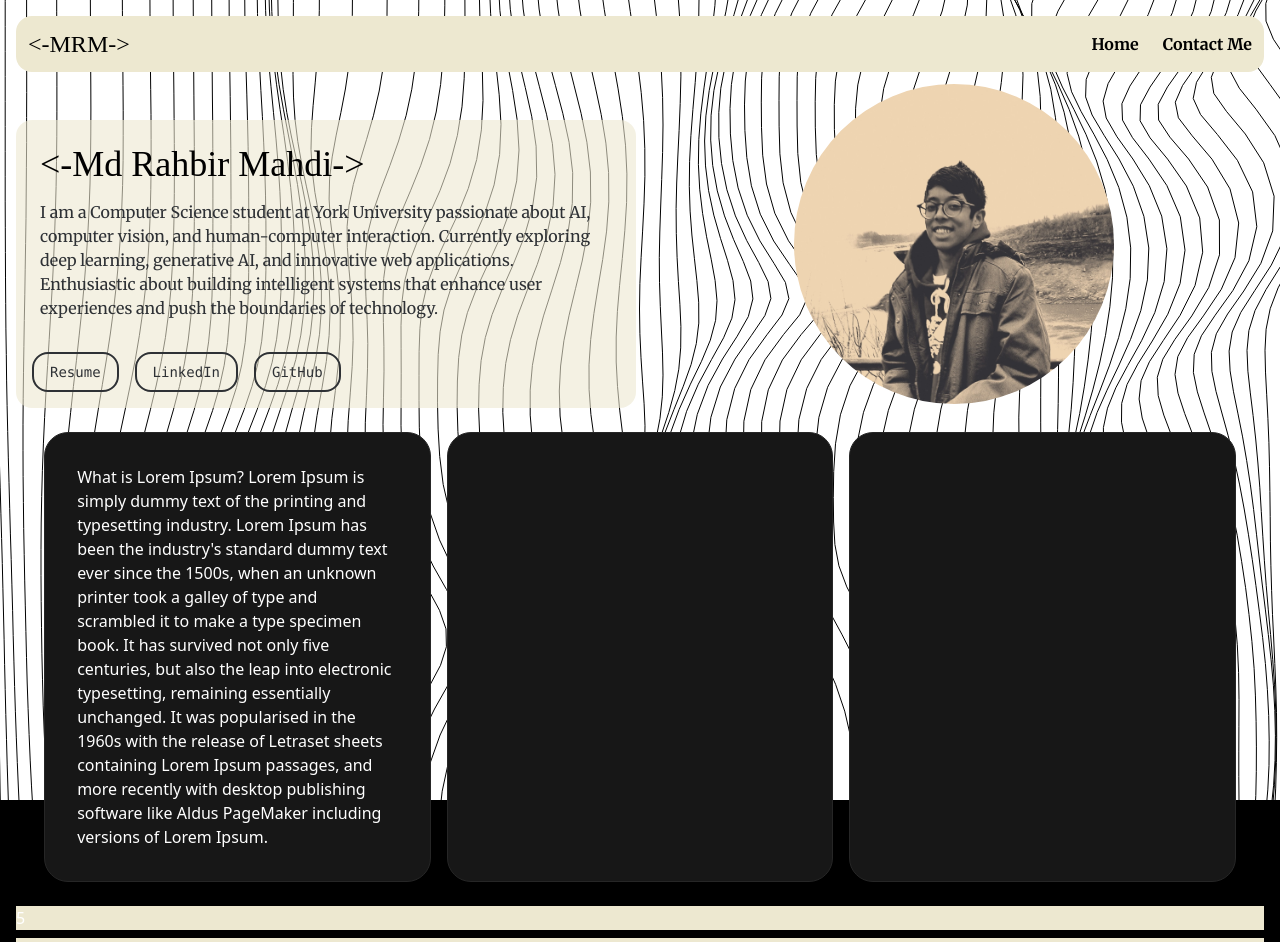
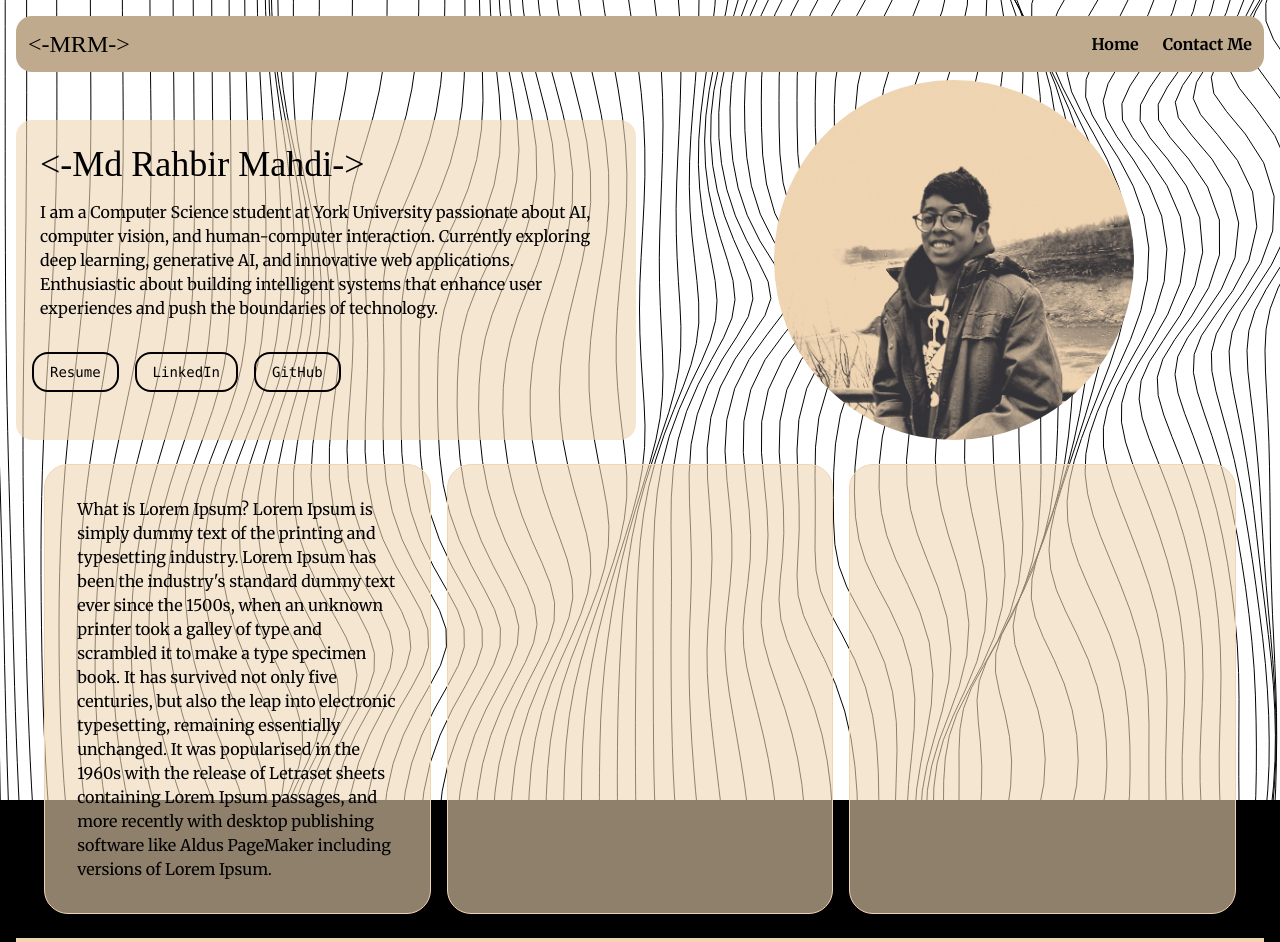
Before and after one commit to Rahbir1518/Portfolio-Website, a React (Vite) app: page / in a window 1280 px wide. Shown: the top 942 px of the page. Built offline with nearby package versions, Linux system fonts and the light colour scheme; a web font is replaced by a local one.

Commit message:
color changes

```diff
--- a/src/App.jsx
+++ b/src/App.jsx
@@ -9,7 +9,7 @@ function App() {
     <>
       <div className="relative min-h-screen bg-black cursor-none overflow-auto">
         <div className="fixed inset-0 z-0">
-          <Waves backgroundColor="#FFFFFF" lineColor="secondary" />
+          <Waves backgroundColor="white" lineColor="secondary" />
         </div>
 
         <div className="relative z-10 parent grid grid-cols-4 md:grid-cols-2 sm:grid-cols-1 gap-2 text-white p-4">
@@ -19,7 +19,7 @@ function App() {
           <Hero />
 
           <div className="div3 flex justify-center items-center">
-            <img src={logo} alt="Logo" className="w-1/2 max-w-40 md:w-3/4 md:max-w-60 lg:w-full lg:max-w-80 aspect-square object-cover rounded-full" />
+            <img src={logo} alt="Logo" className="rounded-2xl md:max-w-70 md:rounded-full lg:w-full lg:max-w-90 aspect-square object-cover lg:rounded-full" />
           </div>
 
           <TechStack />
--- a/src/components/Hero.jsx
+++ b/src/components/Hero.jsx
@@ -14,15 +14,15 @@ const Hero = () => {
       </p>
 
       <div className='flex flex-wrap gap-4 mt-6'>
-        <a className="border-2 cursor-none text-secondary hover:text-slate-500 font-thin font-mono px-4 py-2 rounded-2xl text-sm" href="src/assets/Resume.pdf" download="Resume.pdf">
+        <a className="border-2 cursor-none text-secondary hover:text-white hover:bg-ternary/70 hover:transition-colors hover:duration-300 font-thin font-mono px-4 py-2 rounded-2xl text-sm" href="src/assets/Resume.pdf" download="Resume.pdf">
           Resume
         </a>
 
-        <a className="border-2 cursor-none text-secondary hover:text-slate-500 font-thin font-mono px-4 py-2 rounded-2xl text-sm" href="https://www.linkedin.com/in/rahbirmahdi" target="_blank" rel="noopener noreferrer">
+        <a className="border-2 cursor-none text-secondary hover:text-white hover:bg-ternary/70 hover:transition-colors hover:duration-300 font-thin font-mono px-4 py-2 rounded-2xl text-sm" href="https://www.linkedin.com/in/rahbirmahdi" target="_blank" rel="noopener noreferrer">
           LinkedIn
         </a>
 
-        <a className="border-2 cursor-none text-secondary hover:text-slate-500 font-thin font-mono px-4 py-2 rounded-2xl text-sm" href="https://github.com/Rahbir1518" target="_blank" rel="noopener noreferrer">
+        <a className="border-2 cursor-none text-secondary hover:text-white hover:bg-ternary/70 hover:transition-colors hover:duration-300 font-thin font-mono px-4 py-2 rounded-2xl text-sm" href="https://github.com/Rahbir1518" target="_blank" rel="noopener noreferrer">
           GitHub
         </a>
 
--- a/src/components/Navbar.jsx
+++ b/src/components/Navbar.jsx
@@ -2,7 +2,7 @@ import React from 'react'
 
 const Navbar = () => {
   return (
-    <div className="div1 bg-[#EDE8D0] col-span-4 md:col-span-2 sm:col-span-1 flex items-center justify-between rounded-2xl p-3">
+    <div className="div1 bg-[#bfaa8e] col-span-4 md:col-span-2 sm:col-span-1 flex items-center justify-between rounded-2xl p-3">
       <a className="text-black font-primary text-2xl">{"<-"}MRM{"->"}</a>
       <div className="flex gap-3">
         <button className="text-black font-bold hover:text-gray-700 cursor-none font-secondary pr-3">Home</button>
--- a/src/components/SpotlightCard.jsx
+++ b/src/components/SpotlightCard.jsx
@@ -1,6 +1,6 @@
 import { useRef, useState } from "react";
 
-const SpotlightCard = ({ children, className = "", spotlightColor = "rgba(255, 255, 255, 0.25)" }) => {
+const SpotlightCard = ({ children, className = "", spotlightColor = "rgba(255, 197, 128, 1)" }) => {
   const divRef = useRef(null);
   const [isFocused, setIsFocused] = useState(false);
   const [position, setPosition] = useState({ x: 0, y: 0 });
@@ -39,7 +39,7 @@ const SpotlightCard = ({ children, className = "", spotlightColor = "rgba(255, 2
       onBlur={handleBlur}
       onMouseEnter={handleMouseEnter}
       onMouseLeave={handleMouseLeave}
-      className={`relative rounded-3xl border border-neutral-800 bg-neutral-900 overflow-hidden p-8 ${className}`}
+      className={`relative rounded-3xl border border-primary bg-primary overflow-hidden p-8 ${className}`}
     >
       <div
         className="pointer-events-none absolute inset-0 opacity-0 transition-opacity duration-500 ease-in-out"
--- a/src/components/TechStack.jsx
+++ b/src/components/TechStack.jsx
@@ -8,14 +8,14 @@ const TechStack = () => {
       <div className="w-[98%] mx-auto">
         {/* Flex container with horizontal spacing */}
         <div className="flex space-x-4">
-          <SpotlightCard className="flex-1" spotlightColor="rgba(0, 229, 255, 0.2)">
+          <SpotlightCard className="flex-1 text-secondary font-secondary bg-primary/60 hover:bg-primary transition-colors duration-450" spotlightColor="rgba(254, 201, 73, 1)">
           What is Lorem Ipsum?
           Lorem Ipsum is simply dummy text of the printing and typesetting industry. Lorem Ipsum has been the industry's standard dummy text ever since the 1500s, when an unknown printer took a galley of type and scrambled it to make a type specimen book. It has survived not only five centuries, but also the leap into electronic typesetting, remaining essentially unchanged. It was popularised in the 1960s with the release of Letraset sheets containing Lorem Ipsum passages, and more recently with desktop publishing software like Aldus PageMaker including versions of Lorem Ipsum.
           </SpotlightCard>
-          <SpotlightCard className="flex-1" spotlightColor="rgba(0, 229, 255, 0.2)">
+          <SpotlightCard className="flex-1 text-secondary font-secondary bg-primary/60 hover:bg-primary transition-colors duration-450" spotlightColor="rgba(254, 201, 73, 1)">
             {/* Content for Card 2 */}
           </SpotlightCard>
-          <SpotlightCard className="flex-1" spotlightColor="rgba(0, 229, 255, 0.2)">
+          <SpotlightCard className="flex-1 text-secondary font-secondary bg-primary/60 hover:bg-primary transition-colors duration-450" spotlightColor="rgba(254, 201, 73, 1)">
             {/* Content for Card 3 */}
           </SpotlightCard>
         </div>
--- a/src/index.css
+++ b/src/index.css
@@ -5,8 +5,10 @@
 @theme{
     --font-primary: "Monomaniac One", "sans-serif";
     --font-secondary: "Merriweather", "sans-serif";
-    --color-secondary: #2E3135;
-    --color-primary:#EDE8D0;
+
+    --color-primary:#EFD5B2;
+    --color-secondary: #020002;
+    --color-ternary:#BE5103;
 }
 
 .parent {
```
